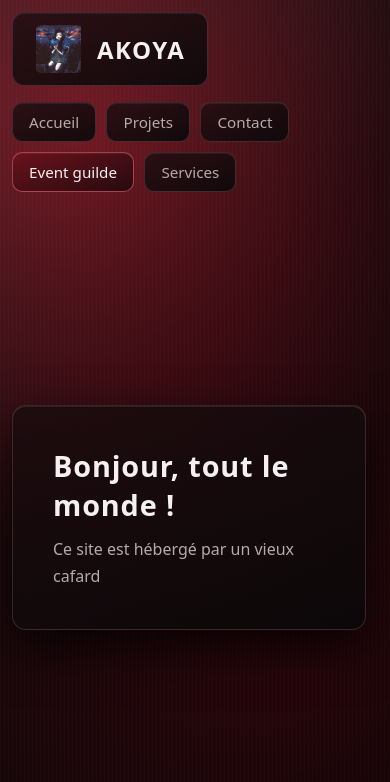
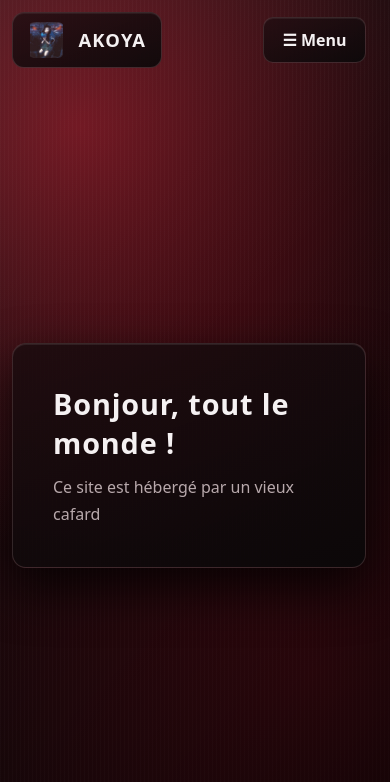
Before and after one commit to DeicideL/akoya-v2, a plain HTML site: page event.html in a window 390 px wide. Drawn offline with Linux system fonts and the light colour scheme.

Commit message:
Refactor HTML structure and styles for navigation

```diff
--- a/event.html
+++ b/event.html
@@ -82,29 +82,69 @@ body {
       mix-blend-mode: screen;
     }
 
+    .menu-dropdown {
+      position: relative;
+    }
+
+    .menu-button {
+      list-style: none;
+      cursor: pointer;
+      display: inline-flex;
+      align-items: center;
+      gap: 0.6rem;
+      padding: 0.7rem 1.15rem;
+      border-radius: 10px;
+      font-size: 1rem;
+      font-weight: 600;
+      color: var(--text-main);
+      background: linear-gradient(160deg, rgba(35, 14, 18, 0.85), rgba(12, 9, 10, 0.92));
+      border: 1px solid var(--border-metal);
+      box-shadow: inset 0 1px 0 rgba(255, 255, 255, 0.06);
+      user-select: none;
+      transition: border-color 0.15s ease, transform 0.15s ease;
+    }
+
+    .menu-button::-webkit-details-marker {
+      display: none;
+    }
+
+    .menu-button:hover,
+    .menu-dropdown[open] .menu-button {
+      border-color: rgba(255, 120, 136, 0.5);
+    }
+
     .nav-tabs {
+      position: absolute;
+      right: 0;
+      top: calc(100% + 0.5rem);
+      min-width: 210px;
       display: flex;
-      gap: 0.65rem;
-      flex-wrap: wrap;
+      flex-direction: column;
+      gap: 0.45rem;
+      padding: 0.65rem;
+      border-radius: 12px;
+      background: linear-gradient(160deg, rgba(24, 10, 13, 0.97), rgba(10, 8, 9, 0.98));
+      border: 1px solid var(--border-metal);
+      box-shadow: 0 18px 40px rgba(0, 0, 0, 0.85);
+      z-index: 100;
     }
 
     .nav-tab {
-      display: inline-block;
-      padding: 0.55rem 1rem;
-      border-radius: 10px;
+      display: block;
+      padding: 0.6rem 0.9rem;
+      border-radius: 8px;
       text-decoration: none;
       font-size: 0.95rem;
       color: var(--text-muted);
-      background: linear-gradient(160deg, rgba(35, 14, 18, 0.85), rgba(12, 9, 10, 0.92));
-      border: 1px solid var(--border-metal);
-      box-shadow: inset 0 1px 0 rgba(255, 255, 255, 0.06);
-      transition: transform 0.15s ease, color 0.15s ease, border-color 0.15s ease, background 0.15s ease;
+      background: rgba(255, 255, 255, 0.02);
+      border: 1px solid transparent;
+      transition: color 0.15s ease, border-color 0.15s ease, background 0.15s ease;
     }
 
     .nav-tab:hover {
       color: var(--text-main);
-      border-color: rgba(255, 190, 198, 0.35);
-      transform: translateY(-1px);
+      border-color: rgba(255, 190, 198, 0.25);
+      background: rgba(255, 255, 255, 0.05);
     }
 
     .nav-tab.active {
@@ -142,6 +182,18 @@ body {
       color: var(--text-muted);
       line-height: 1.65;
     }
+
+    @media (max-width: 600px) {
+      .brand {
+        font-size: 1.15rem;
+        padding: 0.55rem 0.95rem;
+      }
+
+      .brand-logo {
+        width: 36px;
+        height: 36px;
+      }
+    }
   </style>
 </head>
 <body>
@@ -150,13 +202,17 @@ body {
       <img class="brand-logo" src="logo.png" alt="Logo Akoya" />
       <span>Akoya</span>
     </a>
+
+    <details class="menu-dropdown">
+      <summary class="menu-button">☰ Menu</summary>
       <nav class="nav-tabs" aria-label="Navigation principale">
         <a class="nav-tab" href="index.html">Accueil</a>
         <a class="nav-tab" href="projets.html">Projets</a>
         <a class="nav-tab" href="contact.html">Contact</a>
-      <a class="nav-tab active" href="event.html">Event guilde</a>
+        <a class="nav-tab  active" href="event.html">Event guilde</a>
         <a class="nav-tab" href="services.html">Services</a>
       </nav>
+    </details>
   </header>
 
   <main class="content">
@@ -165,5 +221,14 @@ body {
       <p>Ce site est hébergé par un vieux cafard</p>
     </section>
   </main>
+
+  <script>
+    const menu = document.querySelector('.menu-dropdown');
+    document.addEventListener('click', (e) => {
+      if (menu && menu.open && !menu.contains(e.target)) {
+        menu.open = false;
+      }
+    });
+  </script>
 </body>
 </html>
```
Lines whose indentation alone changed are shown as unchanged.
